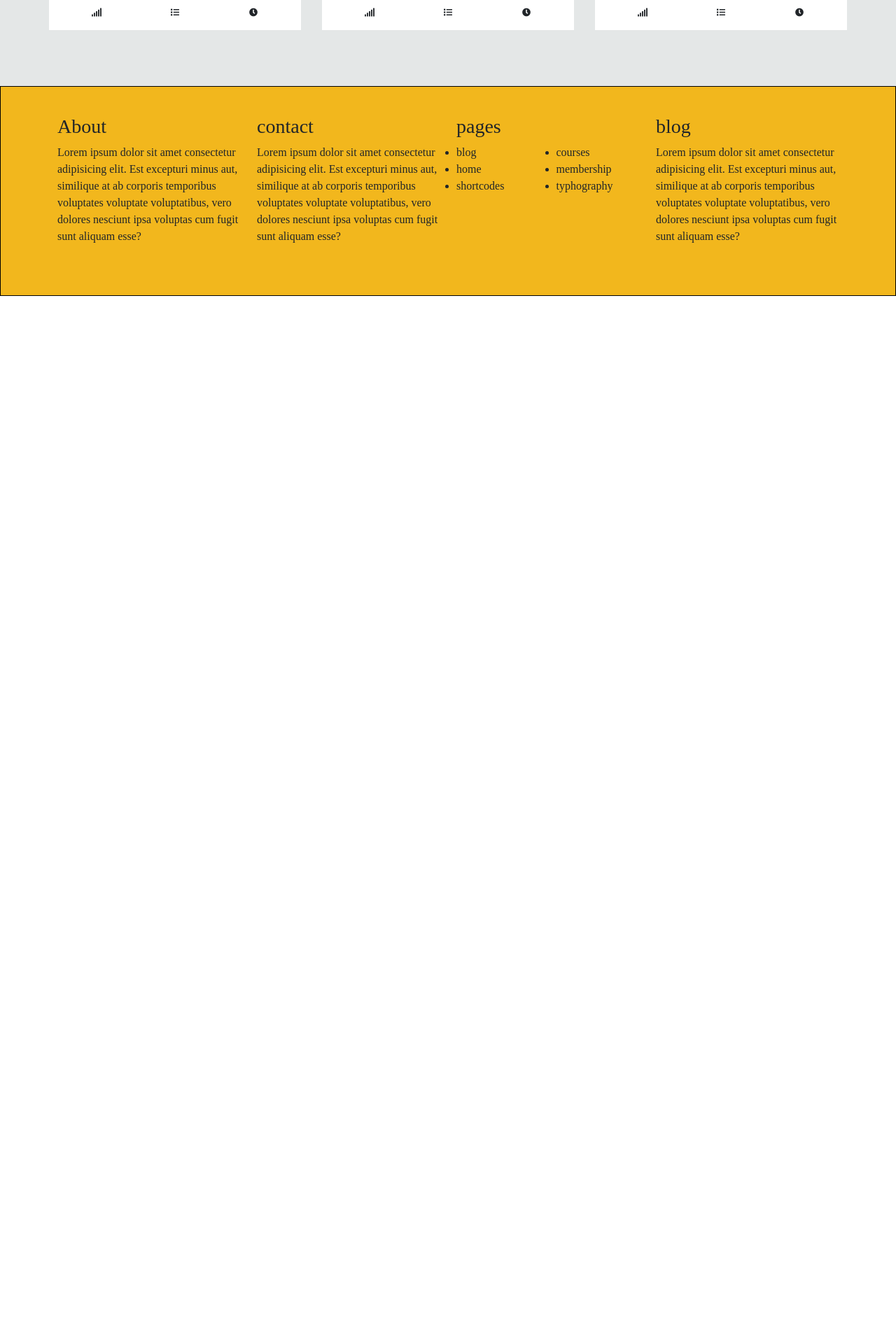
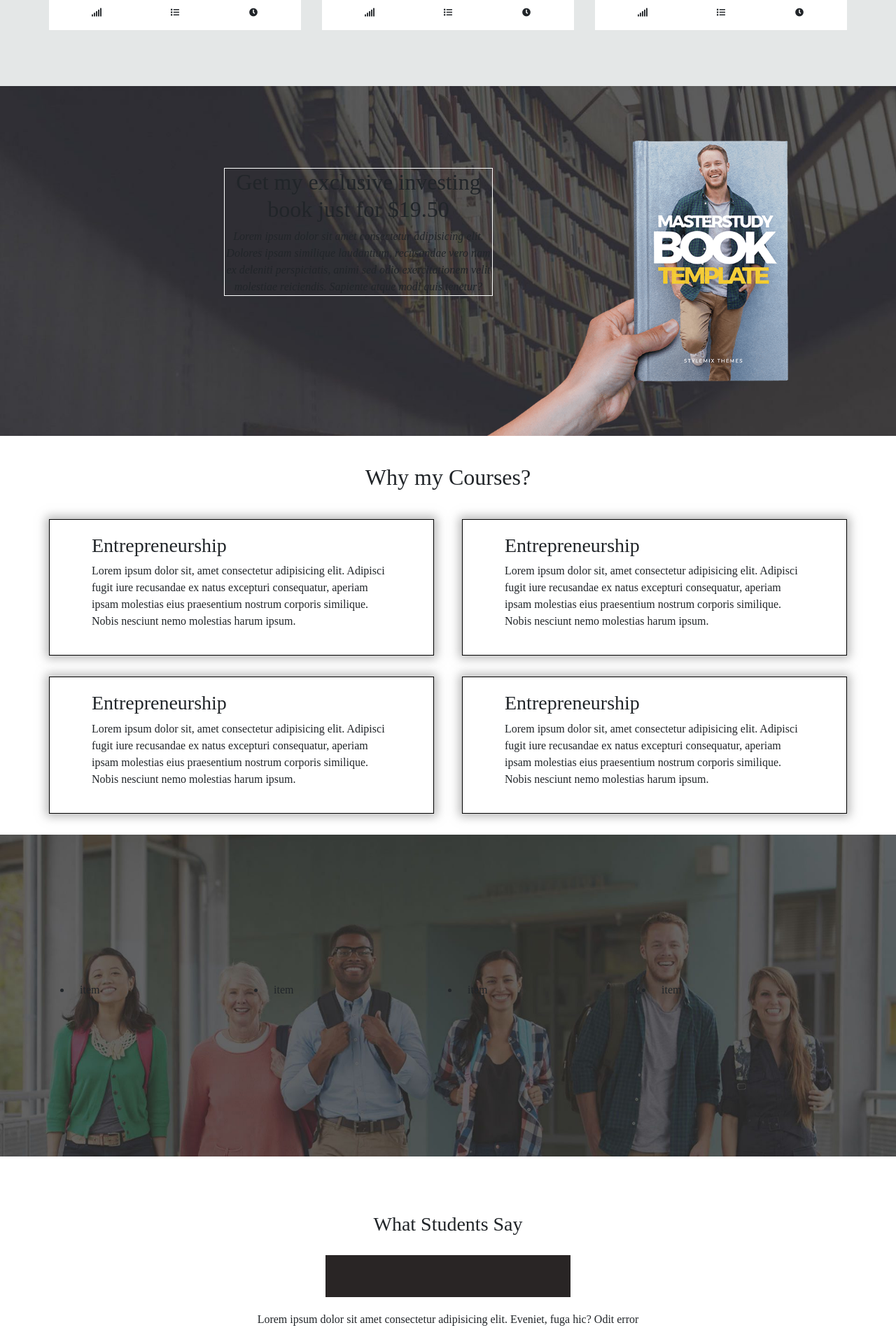
Before and after one commit to Fede180600/proj-html-vuejs, a Vue app: page / in a window 1280 px wide. Shown: the part 2020-3921 px from the top of the page at 70% size. Before the commit the page ends 2443 px from the top, so only its background shows below. Built offline with nearby package versions, Linux system fonts and the light colour scheme; a small style sheet from the web is missing.

Commit message:
import new components

```diff
--- a/src/App.vue
+++ b/src/App.vue
@@ -14,6 +14,22 @@
       <AppCoursesSection />
       <!-- /courses section -->
 
+      <!-- my book jumbotron -->
+      <AppBookJumbotron />
+      <!-- /my book jumbotron  -->
+
+      <!-- why my courses section -->
+      <AppWhySection />
+      <!-- /why my courses section -->
+
+      <!-- app statistcs jumbtron  -->
+      <AppStatisticsJumbotron />
+      <!-- /app statistcs jumbtron  -->
+
+      <!-- app prefooter section -->
+      <AppPrefooterSection />
+      <!-- app prefooter section -->
+
     </main>
     <!-- MAIN -->
 
@@ -28,14 +44,22 @@
 import AppHeader from "./assets/components/AppHeader.vue";
 import AppFooter from "./assets/components/AppFooter.vue";
 import AppBannerTop from "./assets/components/AppBannerTop.vue";
-import AppCoursesSection from "./assets/components/AppCoursesSection"
+import AppCoursesSection from "./assets/components/AppCoursesSection.vue";
+import AppBookJumbotron from "./assets/components/AppBookJumbotron.vue";
+import AppWhySection from "./assets/components/AppWhySection.vue";
+import AppStatisticsJumbotron from "./assets/components/AppStatisticsJumbotron.vue";
+import AppPrefooterSection from "./assets/components/AppPrefooterSection.vue"
 export default {
   name: 'App',
   components: {
     AppHeader,
     AppFooter,
     AppBannerTop,
-    AppCoursesSection
+    AppCoursesSection,
+    AppBookJumbotron,
+    AppWhySection,
+    AppStatisticsJumbotron,
+    AppPrefooterSection
   }
 }
 </script>
```
